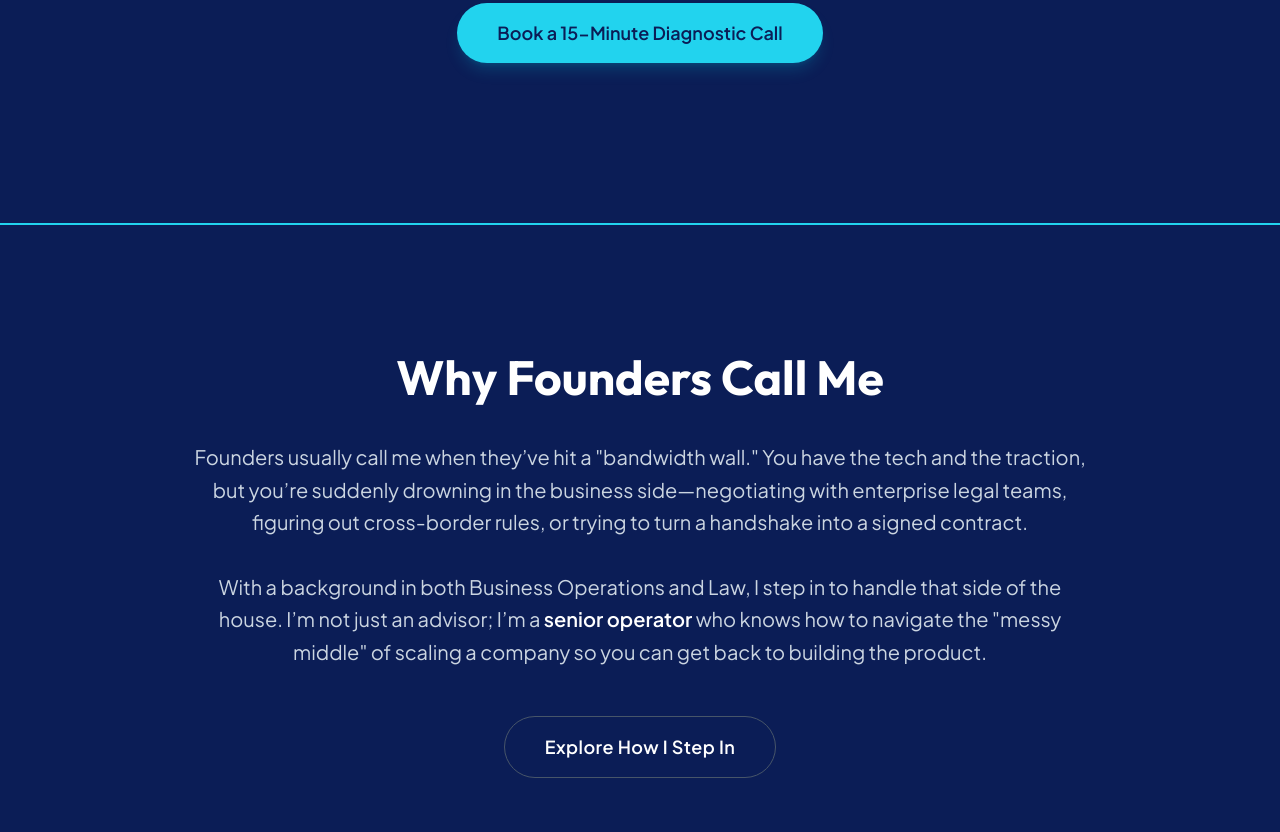
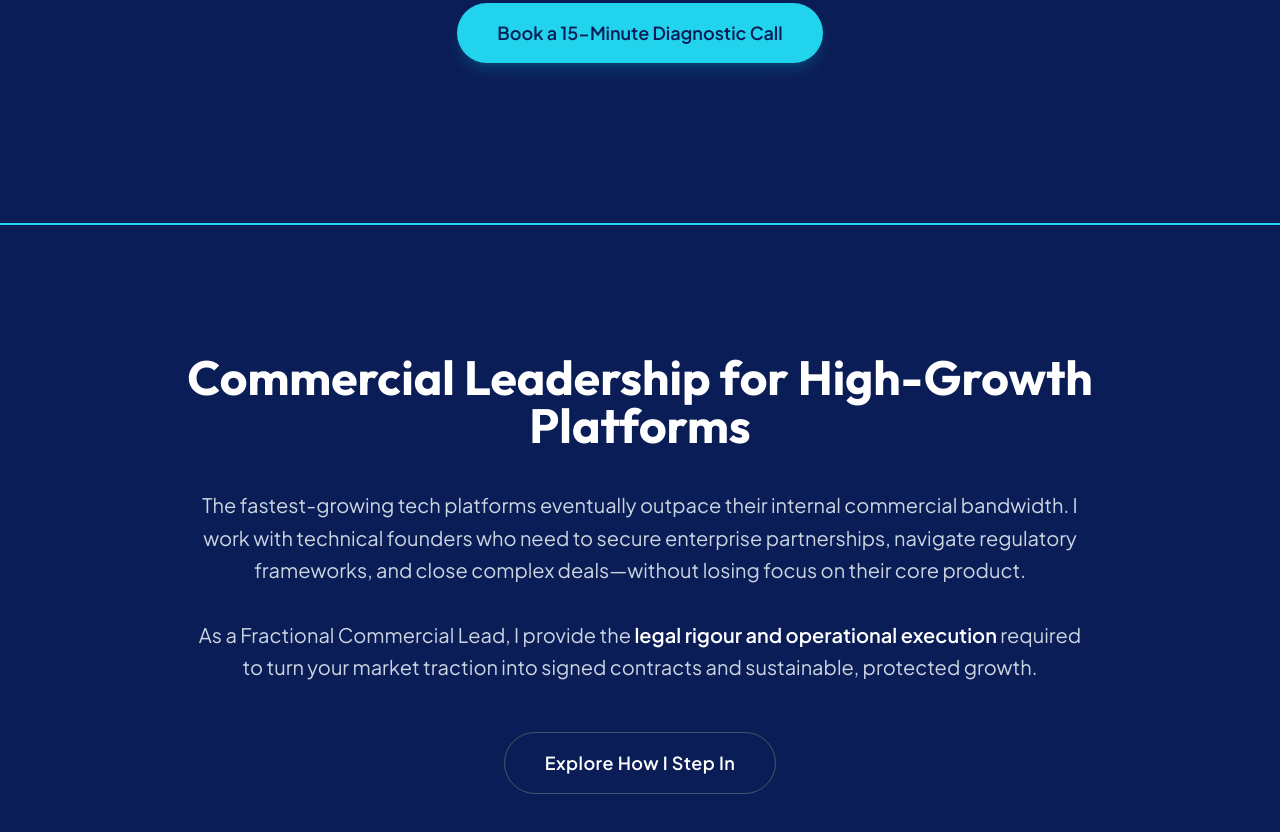
Before and after one commit to tolulopecynthiaajayi-sketch/scalable-growth-website, a website: page index.html in a window 1280 px wide. Shown: the part 544-1376 px from the top of the page. Drawn offline with nearby package versions, Linux system fonts and the light colour scheme.

Commit message:
refactor: update value proposition and service positioning in the commercial leadership section

```diff
--- a/index.html
+++ b/index.html
@@ -137,10 +137,10 @@
             <!-- Why Founders Call Me -->
             <section class="relative py-32 bg-[#0B1D56] text-white overflow-hidden border-t-2 border-cyan-400">
                 <div class="max-w-5xl mx-auto px-6 relative z-10 text-center">
-                    <h2 class="text-4xl md:text-5xl font-bold font-heading mb-10 text-white">Why Founders Call Me</h2>
+                    <h2 class="text-4xl md:text-5xl font-bold font-heading mb-10 text-white">Commercial Leadership for High-Growth Platforms</h2>
                     <div class="text-xl text-slate-300 space-y-8 leading-relaxed font-light text-left md:text-center mx-auto max-w-4xl">
-                        <p>Founders usually call me when they’ve hit a <strong>"bandwidth wall."</strong> You have the tech and the traction, but you’re suddenly drowning in the business side—negotiating with enterprise legal teams, figuring out cross-border rules, or trying to turn a handshake into a signed contract.</p>
-                        <p>With a background in both Business Operations and Law, I step in to handle that side of the house. I’m not just an advisor; I’m a <strong class="text-white font-bold">senior operator</strong> who knows how to navigate the "messy middle" of scaling a company so you can get back to building the product.</p>
+                        <p>The fastest-growing tech platforms eventually outpace their internal commercial bandwidth. I work with technical founders who need to secure enterprise partnerships, navigate regulatory frameworks, and close complex deals—without losing focus on their core product.</p>
+                        <p>As a Fractional Commercial Lead, I provide the <strong class="text-white font-bold">legal rigour and operational execution</strong> required to turn your market traction into signed contracts and sustainable, protected growth.</p>
                     </div>
                     <div class="mt-12">
                          <button onclick="showPage('services')"
```
